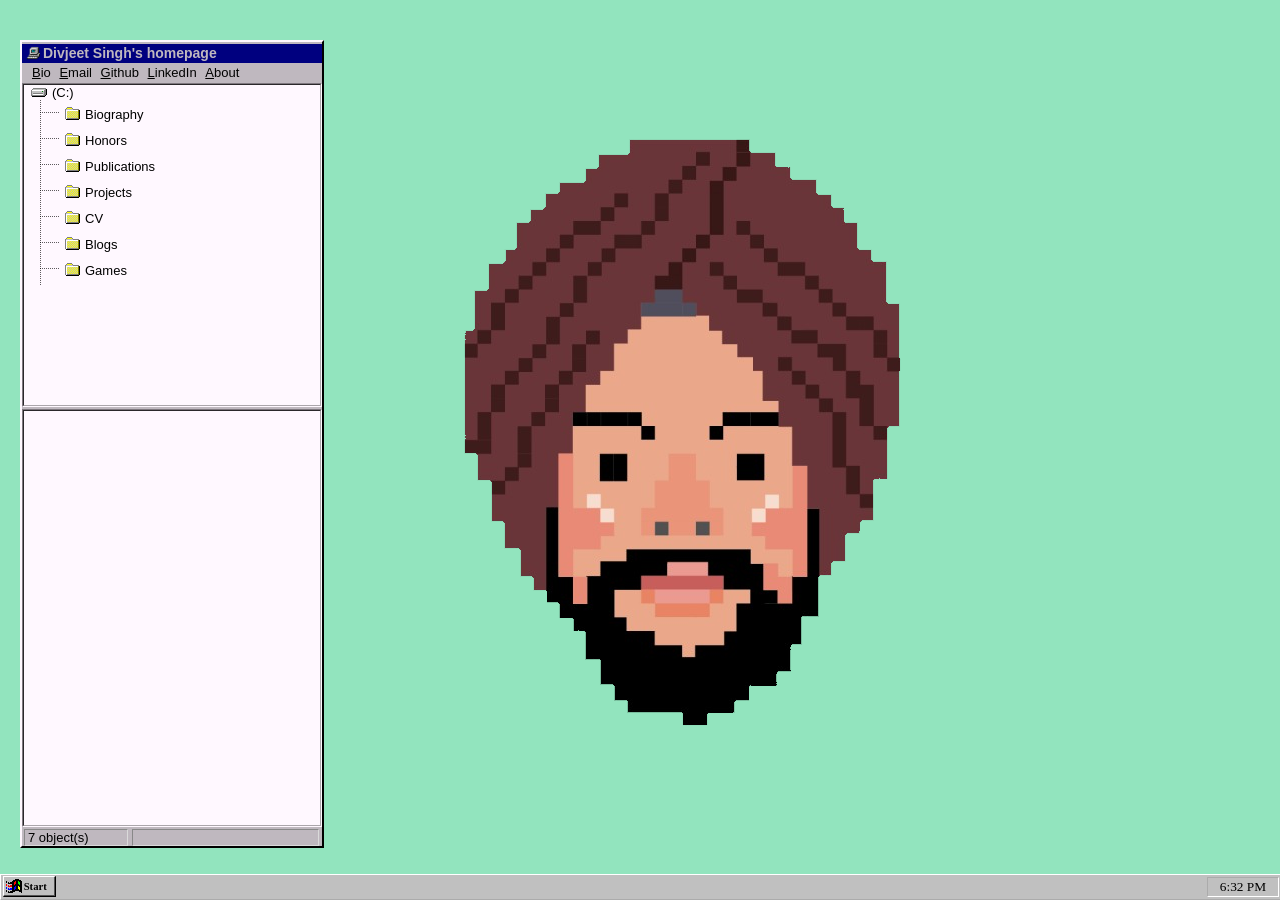
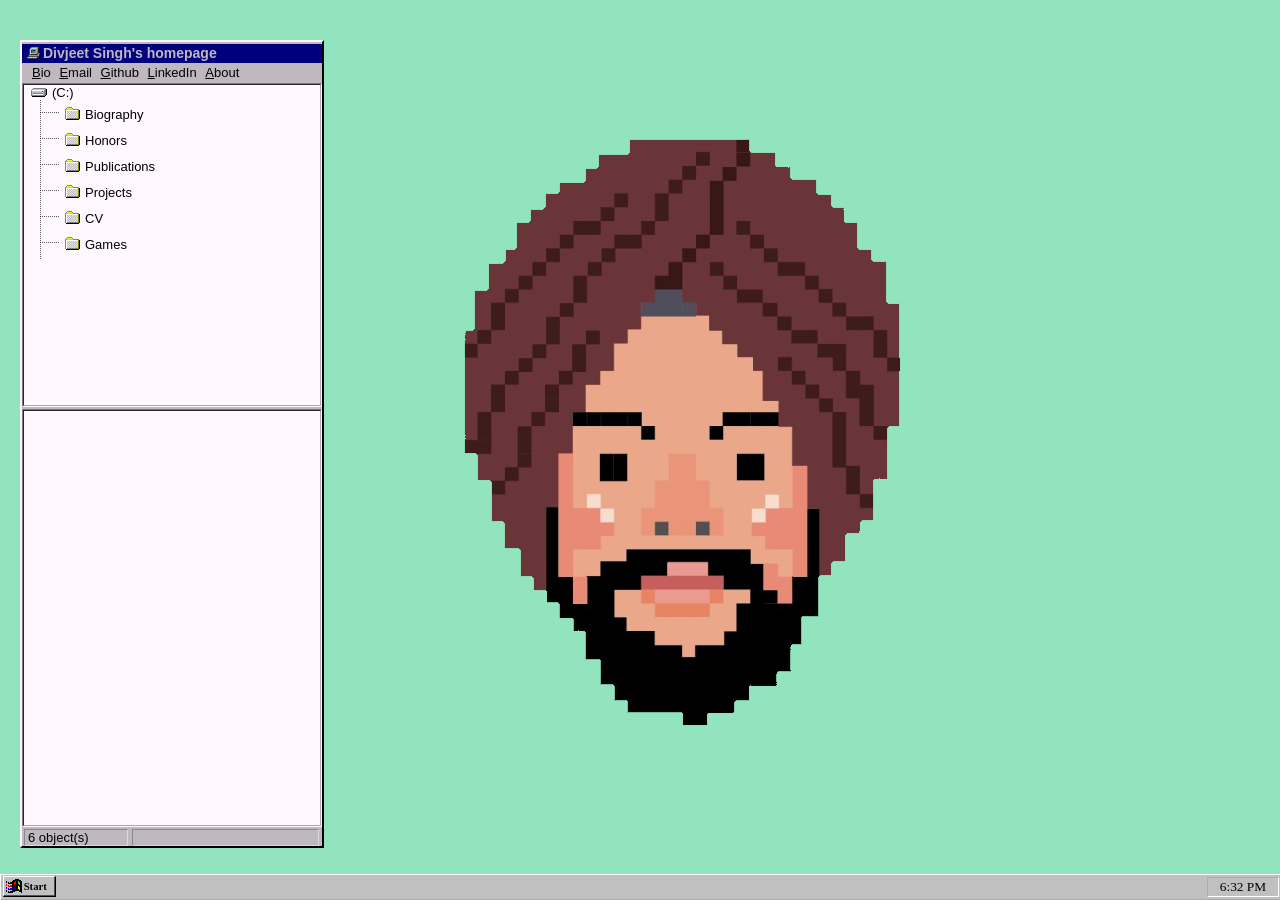
Before and after one commit to singhdivjeet/portfolio-website, a Jekyll site: the page built from index.html, in a window 1280 px wide. Built offline with Jekyll 4.4.1, drawn with Linux system fonts in a browser that asks for light colours; some of the changed lines change nothing that is shown.

Commit message:
Update _config.yml

```diff
--- a/_config.yml
+++ b/_config.yml
@@ -48,10 +48,10 @@ collections:
     output: true
     name: CV
     pos: 5
-  blogs:
-    output: true
-    name: Blogs
-    pos: 6
+ # blogs:
+  #  output: true
+  # name: Blogs
+  # pos: 6
   # creatives:
   #   output: true
   #   name: Creatives
@@ -59,7 +59,7 @@ collections:
   games:
     output: true
     name: Games
-    pos: 8
+    pos: 7
   # about:
   #   output: true
   #   name: About
```
